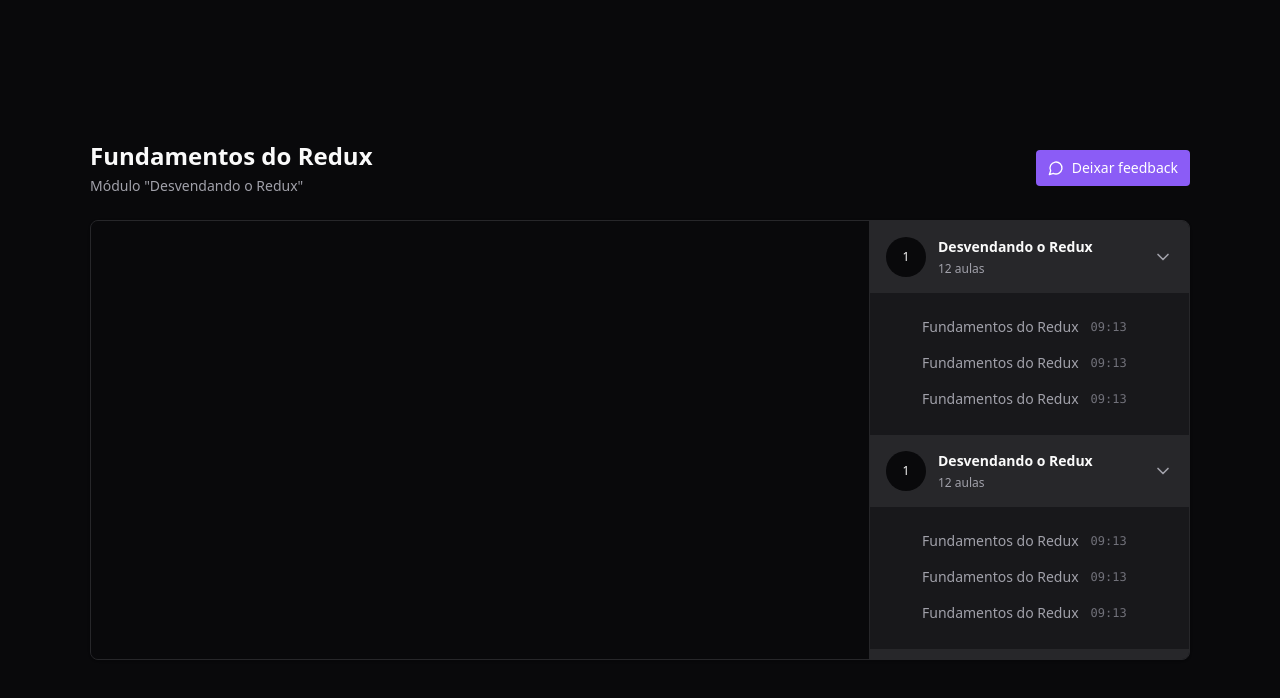
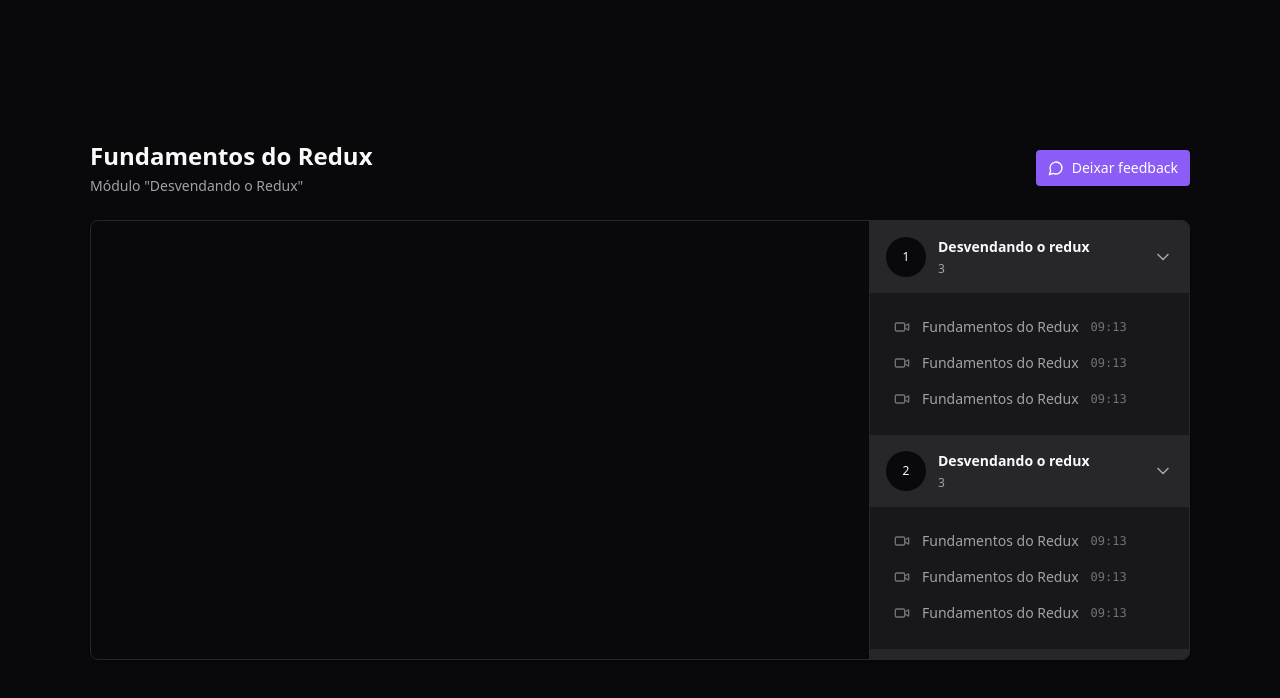
Before and after one commit to ghiberti85/react-redux-zustand, a React (Vite) app: page / in a window 1280 px wide. Shown: the top 698 px of the page. Built offline with nearby package versions, Linux system fonts and the light colour scheme.

Commit message:
Splitting Components

```diff
--- /dev/null
+++ b/src/components/Header.tsx
@@ -0,0 +1,8 @@
+export function Header() {
+    return (
+        <div className="flex flex-col gap-1">
+            <h1 className="text-2xl font-bold">Fundamentos do Redux</h1>
+            <span className="text-sm text-zinc-400">Módulo "Desvendando o Redux"</span>
+        </div>
+    )
+}
--- /dev/null
+++ b/src/components/Lesson.tsx
@@ -0,0 +1,16 @@
+import { Video } from "lucide-react";
+
+interface LessonProps {
+    title: string
+    duration: string
+}
+
+export function Lesson({ title, duration }: LessonProps) {
+    return(
+        <button className="flex items-center gap-3 text-sm text-zinc-400">
+            <Video className="w-4 h-4 text-zinc-500" />
+            <span>{title}</span>
+            <span className="ml=auto font-mono text-xs text-zinc-500">{duration}</span>
+        </button>
+    )
+}
--- /dev/null
+++ b/src/components/Module.tsx
@@ -0,0 +1,30 @@
+import { ChevronDown } from "lucide-react";
+import { Lesson } from "./Lesson";
+
+interface ModuleProps {
+    moduleIndex: number
+    title: string
+    amountOfLessons: number
+}
+
+export function Module({ moduleIndex, title, amountOfLessons }: ModuleProps) {
+    return (
+        <div>
+            <button className="flex w-full items-center gap-3 bg-zinc-800 p-4">
+                <div className="flex h-10 w-10 rounded-full items-center justify-center bg-zinc-950 text-xs">
+                    {moduleIndex + 1}
+                </div>
+                <div className="flex flex-col gap-1 text-left">
+                    <strong className="text-sm">{title}</strong>
+                    <span className="text-xs text-zinc-400">{amountOfLessons}</span>
+                </div>
+                <ChevronDown className="w-5 h-5 ml-auto text-zinc-400" />
+            </button>
+            <nav className="relative flex flex-col gap-4 p-6">
+                <Lesson title={"Fundamentos do Redux"} duration={"09:13"} />
+                <Lesson title={"Fundamentos do Redux"} duration={"09:13"} />
+                <Lesson title={"Fundamentos do Redux"} duration={"09:13"} />
+            </nav>
+        </div>
+    )
+}
--- /dev/null
+++ b/src/components/Video.tsx
@@ -0,0 +1,14 @@
+import ReactPlayer from "react-player";
+
+export function Video() {
+    return (
+        <div className="w-full bg-zinc-950 aspect-video">
+            <ReactPlayer
+                width="100%"
+                height="100%"
+                controls
+                url="https://www.youtube.com/watch?v=Jai8w6K_GnY"
+            />
+        </div>
+    )
+}
--- a/src/pages/Player.tsx
+++ b/src/pages/Player.tsx
@@ -1,16 +1,15 @@
 import { ChevronDown, MessageCircle } from 'lucide-react'
-import ReactPlayer from 'react-player'
+import { Header } from '../components/Header'
+import { Video } from '../components/Video'
+import { Module } from '../components/Module'
 
 export function Player () {
     return (
         <div className="h-screen bg-zinc-950 text-zinc-50 flex justify-center items-center">
             <div className="flex w-[1100px] flex-col gap-6">
                 <div className="flex items-center justify-between">
-                    <div className="flex flex-col gap-1">
-                        <h1 className="text-2xl font-bold">Fundamentos do Redux</h1>
-                        <span className="text-sm text-zinc-400">Módulo "Desvendando o Redux"</span>
-                    </div>
 
+                    <Header />
                     <button className="flex items-center gap-2 rounded bg-violet-500 px-3 py-2 text-sm font-medium text-white hover:bg-violet-600">
                         <MessageCircle className="w-4 h-4" />
                         Deixar feedback
@@ -19,103 +18,13 @@
 
                 <main className="relative flex overflow-hidden rounded-lg border border-zinc-800 bg-zinc-900 shadow pr-80">
                     <div className="flex-1">
-                        <div className="w-full bg-zinc-950 aspect-video">
-                            <ReactPlayer
-                                width="100%"
-                                height="100%"
-                                controls
-                                url="https://www.youtube.com/watch?v=Jai8w6K_GnY"
-                            />
-                        </div>
+                        <Video />
+
                     </div>
                     <aside className="w-80 absolute top-0 bottom-0 right-0 border-l divide-y-2 divide-zinc-900 border-zinc-800 bg-zinc-900s overflow-y-scroll scrollbar scrollbar-track-zinc-950 scrollbar-thumb-zinc-800" >
-                        <div>
-                            <button className="flex w-full items-center gap-3 bg-zinc-800 p-4">
-                                <div className="flex h-10 w-10 rounded-full items-center justify-center bg-zinc-950 text-xs">
-                                    1
-                                </div>
-                                <div className="flex flex-col gap-1 text-left">
-                                    <strong className="text-sm">Desvendando o Redux</strong>
-                                    <span className="text-xs text-zinc-400">12 aulas</span>
-                                </div>
-                                <ChevronDown className="w-5 h-5 ml-auto text-zinc-400" />
-                            </button>
-                            <nav className="relative flex flex-col gap-4 p-6">
-                                <button className="flex items-center gap-3 text-sm text-zinc-400">
-                                    <video className="w-4 h-4 text-zinc-500" />
-                                    <span>Fundamentos do Redux</span>
-                                    <span className="ml=auto font-mono text-xs text-zinc-500">09:13</span>
-                                </button>
-                                <button className="flex items-center gap-3 text-sm text-zinc-400">
-                                    <video className="w-4 h-4 text-zinc-500" />
-                                    <span>Fundamentos do Redux</span>
-                                    <span className="ml=auto font-mono text-xs text-zinc-500">09:13</span>
-                                </button>
-                                <button className="flex items-center gap-3 text-sm text-zinc-400">
-                                    <video className="w-4 h-4 text-zinc-500" />
-                                    <span>Fundamentos do Redux</span>
-                                    <span className="ml=auto font-mono text-xs text-zinc-500">09:13</span>
-                                </button>
-                            </nav>
-                        </div>
-                        <div>
-                            <button className="flex w-full items-center gap-3 bg-zinc-800 p-4">
-                                <div className="flex h-10 w-10 rounded-full items-center justify-center bg-zinc-950 text-xs">
-                                    1
-                                </div>
-                                <div className="flex flex-col gap-1 text-left">
-                                    <strong className="text-sm">Desvendando o Redux</strong>
-                                    <span className="text-xs text-zinc-400">12 aulas</span>
-                                </div>
-                                <ChevronDown className="w-5 h-5 ml-auto text-zinc-400" />
-                            </button>
-                            <nav className="relative flex flex-col gap-4 p-6">
-                                <button className="flex items-center gap-3 text-sm text-zinc-400">
-                                    <video className="w-4 h-4 text-zinc-500" />
-                                    <span>Fundamentos do Redux</span>
-                                    <span className="ml=auto font-mono text-xs text-zinc-500">09:13</span>
-                                </button>
-                                <button className="flex items-center gap-3 text-sm text-zinc-400">
-                                    <video className="w-4 h-4 text-zinc-500" />
-                                    <span>Fundamentos do Redux</span>
-                                    <span className="ml=auto font-mono text-xs text-zinc-500">09:13</span>
-                                </button>
-                                <button className="flex items-center gap-3 text-sm text-zinc-400">
-                                    <video className="w-4 h-4 text-zinc-500" />
-                                    <span>Fundamentos do Redux</span>
-                                    <span className="ml=auto font-mono text-xs text-zinc-500">09:13</span>
-                                </button>
-                            </nav>
-                        </div>
-                        <div>
-                            <button className="flex w-full items-center gap-3 bg-zinc-800 p-4">
-                                <div className="flex h-10 w-10 rounded-full items-center justify-center bg-zinc-950 text-xs">
-                                    1
-                                </div>
-                                <div className="flex flex-col gap-1 text-left">
-                                    <strong className="text-sm">Desvendando o Redux</strong>
-                                    <span className="text-xs text-zinc-400">12 aulas</span>
-                                </div>
-                                <ChevronDown className="w-5 h-5 ml-auto text-zinc-400" />
-                            </button>
-                            <nav className="relative flex flex-col gap-4 p-6">
-                                <button className="flex items-center gap-3 text-sm text-zinc-400">
-                                    <video className="w-4 h-4 text-zinc-500" />
-                                    <span>Fundamentos do Redux</span>
-                                    <span className="ml=auto font-mono text-xs text-zinc-500">09:13</span>
-                                </button>
-                                <button className="flex items-center gap-3 text-sm text-zinc-400">
-                                    <video className="w-4 h-4 text-zinc-500" />
-                                    <span>Fundamentos do Redux</span>
-                                    <span className="ml=auto font-mono text-xs text-zinc-500">09:13</span>
-                                </button>
-                                <button className="flex items-center gap-3 text-sm text-zinc-400">
-                                    <video className="w-4 h-4 text-zinc-500" />
-                                    <span>Fundamentos do Redux</span>
-                                    <span className="ml=auto font-mono text-xs text-zinc-500">09:13</span>
-                                </button>
-                            </nav>
-                        </div>
+                        <Module moduleIndex={0} title={'Desvendando o redux'} amountOfLessons={3} />
+                        <Module moduleIndex={1} title={'Desvendando o redux'} amountOfLessons={3} />
+                        <Module moduleIndex={2} title={'Desvendando o redux'} amountOfLessons={3} />
                     </aside>
                 </main>
             </div>
```
